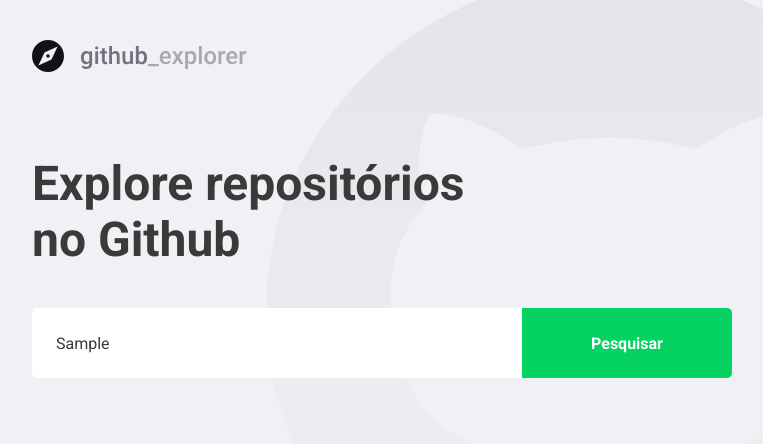
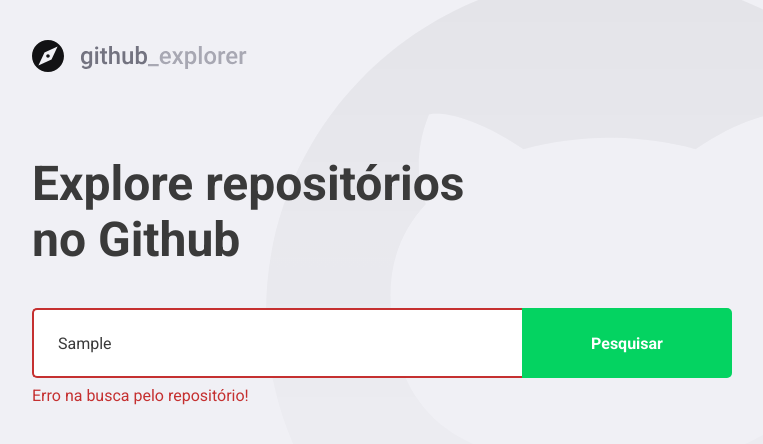
Before and after one commit to guiimenezes/projeto-github-explorer, a React (Create React App) app: page / in a window 1280 px wide. Both pictures are taken after typing "Sample" into the empty fields and a click on the button "Pesquisar". Shown: the top 444 px of the page, without its empty margins (148-911 px from the left). Built offline with nearby package versions, Linux system fonts and the light colour scheme; no server answers.

Commit message:
adição de erro no form

```diff
--- a/src/pages/Dashboard/index.tsx
+++ b/src/pages/Dashboard/index.tsx
@@ -1,6 +1,6 @@
 import React, { useState, FormEvent } from 'react'
 import logoImg from '../../assets/logo.svg'
-import { Title, Form, Repositories } from './styles'
+import { Title, Form, Repositories, Error } from './styles'
 import { FiChevronRight } from 'react-icons/fi'
 import api from '../../services/api'
 
@@ -15,21 +15,32 @@
 
 const Dashboard: React.FC = () => {
   const [newRepo, setNewRepo] = useState('')
+  const [inputError, setInputError] = useState('')
   const [repositories, setRepositories] = useState<Repository[]>([])
 
   async function handleAddRepository(event: FormEvent<HTMLFormElement>): Promise<void> {
     event.preventDefault()
-    const response = await api.get<Repository>(`repos/${newRepo}`)
-    const repository = response.data
-    setRepositories([...repositories, repository])
-    setNewRepo('')
+    if (!newRepo) {
+      setInputError('Digite o autor/nome do repositório!')
+      return
+    }
+    try {
+      const response = await api.get<Repository>(`repos/${newRepo}`)
+      const repository = response.data
+      setRepositories([...repositories, repository])
+      setNewRepo('')
+      setInputError('')
+
+    } catch (err) {
+      setInputError('Erro na busca pelo repositório!')
+    }
   }
 
   return (
     <>
       <img src={logoImg} alt='Github Explorer' />
       <Title> Explore repositórios no Github</Title>
-      <Form onSubmit={handleAddRepository}>
+      <Form hasError={!!inputError} onSubmit={handleAddRepository}>
         <input
           placeholder='Digite o nome do repositório'
           value={newRepo}
@@ -37,6 +48,8 @@
         />
         <button type="submit">Pesquisar</button>
       </Form>
+      {inputError && <Error>{inputError}</Error>}
+
       <Repositories>
         {repositories.map(repository => (
           <a href='teste' key={repository.full_name}>
--- a/src/pages/Dashboard/styles.ts
+++ b/src/pages/Dashboard/styles.ts
@@ -1,5 +1,9 @@
-import styled from 'styled-components'
+import styled, { css } from 'styled-components'
 import { shade } from 'polished'
+
+interface FormProps {
+  hasError: boolean
+}
 
 export const Title = styled.h1`
 font-size:48px;
@@ -9,7 +13,7 @@
 line-height:56px;
 `
 
-export const Form = styled.form`
+export const Form = styled.form<FormProps>`
 margin-top:40px;
 max-width:700px;
 display:flex;
@@ -21,6 +25,12 @@
   border:0;
   border-radius: 5px 0 0 5px;
   color:#3a3a3a;
+  border: 2px solid #fff;
+  border-right:0;
+
+  ${(props) => props.hasError && css`
+  border-color:#c53030;
+  `}
 
   &::placeholder{
     color:#a8a8b3
@@ -41,6 +51,11 @@
 background:${shade(0.15, '#04D361')}
   }
 }
+`
+export const Error = styled.span`
+display:block;
+color:#c53030;
+margin-top:8px;
 `
 
 export const Repositories = styled.div`
```
Also changed, not shown: 1 other file (tests, documents, lock files or other folders).
